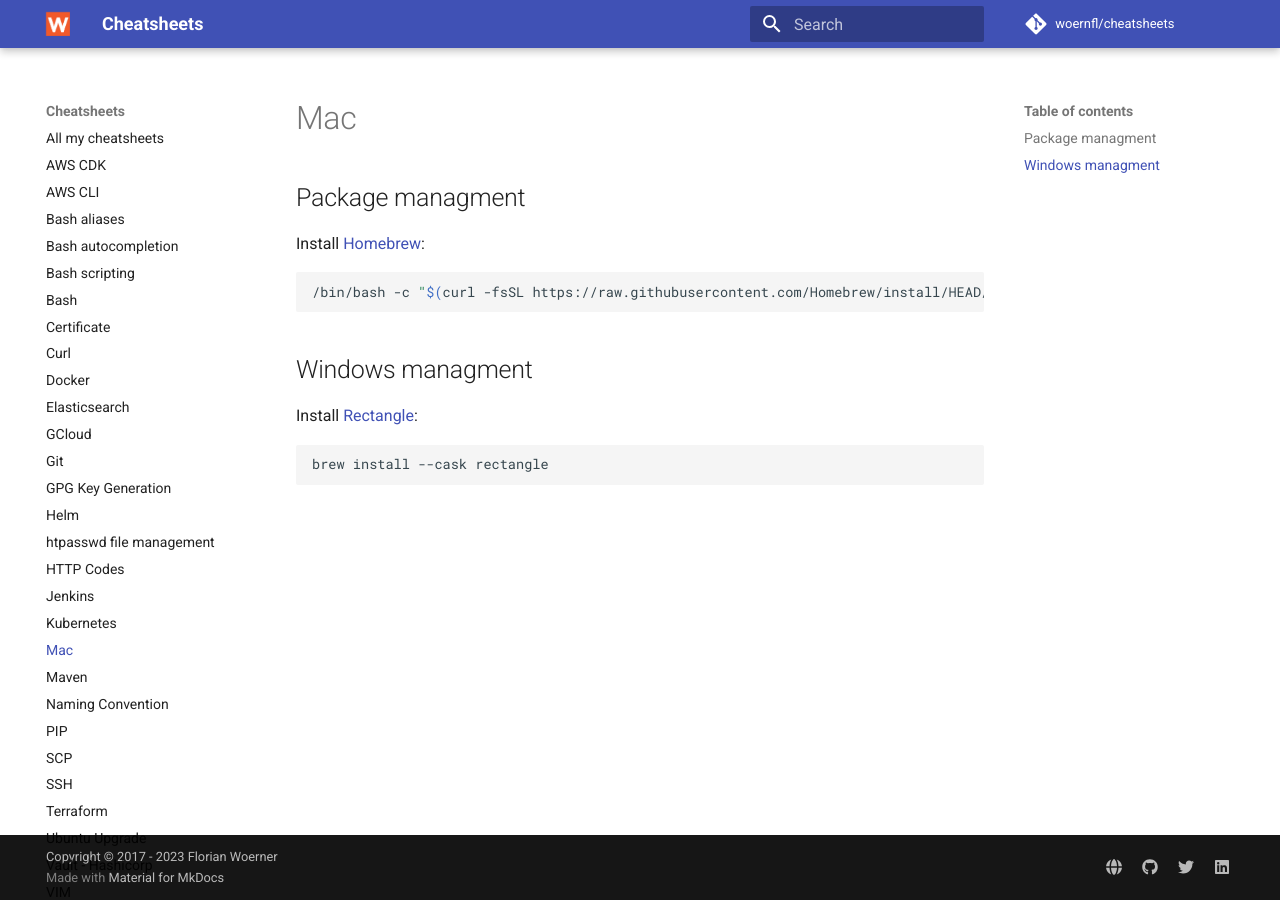
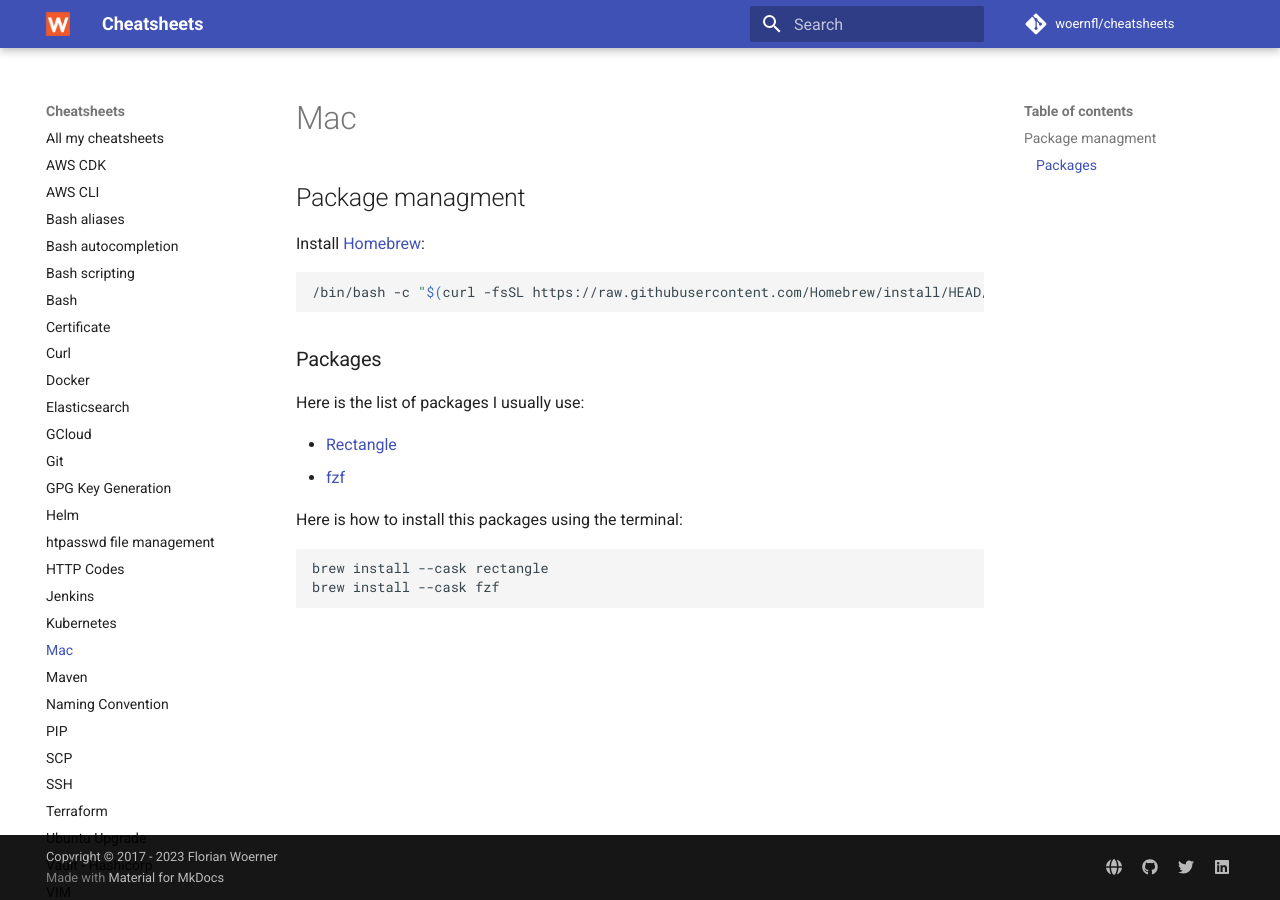
Before and after one commit to woernfl/cheatsheets, an MkDocs documentation site: the page built from docs/mac.md, in a window 1280 px wide. Built offline with MkDocs 1.6.1 and Material for MkDocs 9.7.7, drawn with Linux system fonts in a browser that asks for light colours; comment, search, counter and statistics services are not loaded.

Commit message:
Update mac.md

````diff
--- a/docs/mac.md
+++ b/docs/mac.md
@@ -8,10 +8,16 @@ Install [Homebrew](https://brew.sh/):
 /bin/bash -c "$(curl -fsSL https://raw.githubusercontent.com/Homebrew/install/HEAD/install.sh)"
 ```
 
-## Windows managment
+### Packages
 
-Install [Rectangle](https://github.com/rxhanson/Rectangle):
+Here is the list of packages I usually use:
 
-```bash
+- [Rectangle](https://github.com/rxhanson/Rectangle)
+- [fzf](https://github.com/junegunn/fzf)
+
+Here is how to install this packages using the terminal:
+
+```
 brew install --cask rectangle
+brew install --cask fzf
 ```
````
